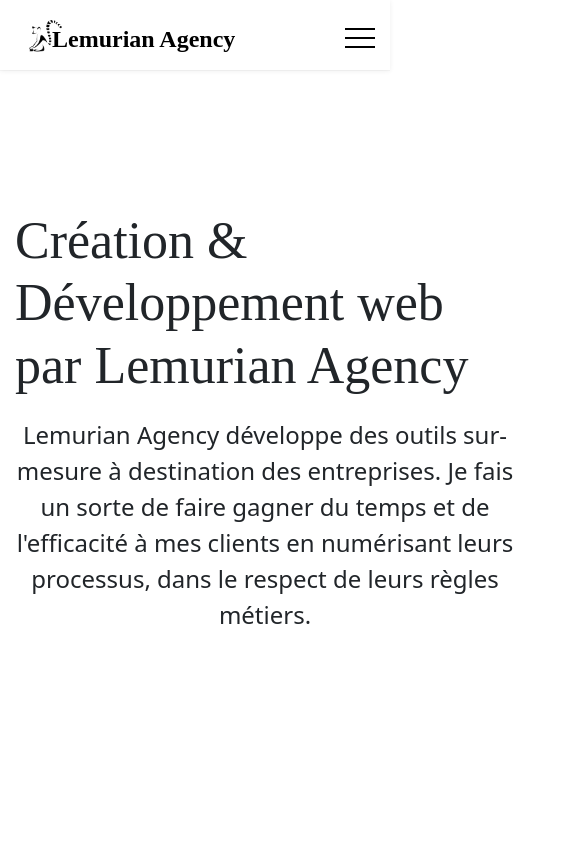
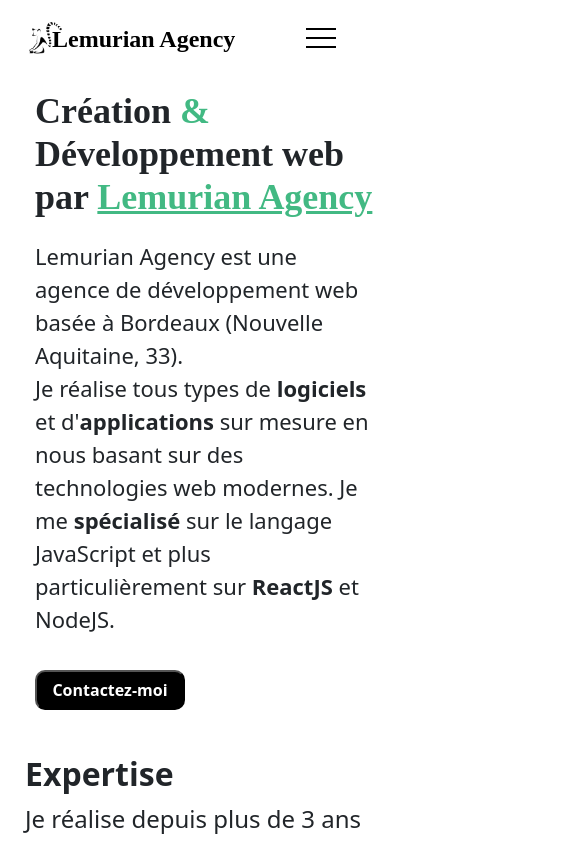
Before and after one commit to AndyRama/Lemurian, a React (Create React App) app: page / in a window 390 px wide. Shown: the top 844 px of the page, 585 px wide, since content can reach past the window. Built offline with nearby package versions, Linux system fonts and the light colour scheme.

Commit message:
(feat) mobile ok, add expertise

```diff
--- a/src/components/Header/Header.jsx
+++ b/src/components/Header/Header.jsx
@@ -33,16 +33,23 @@
     <section className="header">
       <div className="container__left">
         <h1 className="container__left__title">
-          Création <span className="green">&</span>
+          Création <span className="container__left__title__green--not">&</span>
           <br /> Développement web <br /> par{' '}
-          <span className="green">Lemurian Agency</span>
+          <span className="container__left__title__green">Lemurian Agency</span>
         </h1>
         <p className="container__left__text">
-          Lemurian Agency développe des outils sur-mesure à destination des
-          entreprises. Je fais un sorte de faire gagner du temps et de
-          l'efficacité à mes clients en numérisant leurs processus, dans le
-          respect de leurs règles métiers.
+          Lemurian Agency est une agence de développement web basée à Bordeaux
+          (Nouvelle Aquitaine, 33). <br /> Je réalise tous types de
+          <span> logiciels</span> et d'<span>applications</span> sur mesure en
+          nous basant sur des technologies web modernes. Je me
+          <span> spécialisé</span> sur le langage JavaScript et plus
+          particulièrement sur <span>ReactJS</span> et NodeJS.
         </p>
+        <button className="contact">
+          <a href="#contact" className="contact__text">
+            Contactez-moi
+          </a>
+        </button>
       </div>
       <div className="container__right">
         <img
--- a/src/components/Header/Header.scss
+++ b/src/components/Header/Header.scss
@@ -1,60 +1,3 @@
-// .main-title {
-//   font-family: poppins;
-//   font-size: 52px;
-//   color: black;
-//   width: 600px;
-//   margin-top: 150px;
-
-//   @media screen and (max-width: 1280px) {
-//     font-size: 48px;
-//   }
-
-//   @media screen and (max-width: 768px) {
-//     font-size: 36px;
-//     margin: 30px 0px 20px 0px;
-//     width: 30%;
-//     margin-top: 50px;
-//   }
-// }
-
-// .green {
-//   color: #42b983;
-// }
-
-// // text
-// .content {
-//   font-size: 24px;
-//   color: black;
-//   width: 600px;
-//   align-content: center;
-//   margin-top: 20px;
-//   text-align: center;
-
-//   @media screen and (max-width: 1280px) {
-//     font-size: 20px;
-//   }
-
-//   @media screen and (max-width: 768px) {
-//     font-size: 18px;
-//     // margin: 30px 0px 20px 0px;
-//     width: 300px;
-//     margin-top: 50px;
-//   }
-// }
-
-// .img-header {
-//   width: auto;
-//   height: 700px;
-
-//   @media screen and (max-width: 1199px) {
-//     width: auto;
-//     height: 500px;
-//   }
-
-//   @media screen and (max-width: 768px) {
-//     display: none;
-//   }
-// }
 .header {
   display: flex;
   justify-content: space-between;
@@ -71,51 +14,88 @@
   float: left;
   margin-top: 100px;
   z-index: 1;
+  justify-content: center;
+  margin: 20px;
 
   &__title {
     font-family: poppins;
-    font-size: 52px;
-    width: 540px;
-    margin-top: 110px;
+    font-size: 54px;
+    width: 560px;
+    margin-top: 50px;
+    font-weight: 600;
+
+    &__green {
+      color: #42b983;
+      text-decoration: underline #42b983;
+
+      &--not {
+        color: #42b983;
+        text-decoration: display;
+      }
+    }
+
+    @media screen and (max-width: 768px) {
+      margin-top: 70px;
+      font-size: 36px;
+    }
   }
 
   &__text {
+    margin-top: 20px;
     text-align: left;
+    font-size: 22px;
+    width: 340px;
+    text-align: left !important;
+
+    span {
+      font-weight: 700;
+    }
+  }
+}
+
+.contact {
+  width: 250px;
+  height: 70px;
+  border-radius: 10px;
+  background-color: black;
+  margin-top: 18px;
+
+  @media screen and (max-width: 768px) {
+    width: 150px;
+    height: 40px;
+  }
+
+  &__text {
+    text-decoration: none;
+    color: white;
     font-size: 24px;
-    width: 540px;
-    margin-top: 20px;
-    justify-content: flex-start;
+    font-weight: bold;
 
     @media screen and (max-width: 768px) {
-      margin-top: 20px;
-      width: 500px;
-      text-align: center !important;
+      font-size: 16px;
     }
   }
 }
 
 .container__Right {
-  width: 50%;
+  width: 60%;
   float: right;
   margin-top: 100px;
   margin-right: 100px;
 
   &__img {
+    height: 90%;
     width: 50%;
-    height: 90%;
     position: fixed;
     top: 0;
     right: 0;
 
     @media screen and (max-width: 1200px) {
+      width: 40%;
       position: fixed;
     }
 
     @media screen and (max-width: 992px) {
-      position: fixed;
-    }
-
-    @media screen and (max-width: 768px) {
       display: none;
     }
   }
--- a/src/components/Navbar/Navbar.scss
+++ b/src/components/Navbar/Navbar.scss
@@ -9,10 +9,9 @@
   justify-content: right;
   position: fixed;
   z-index: 600;
-  width: 100%;
+  width: 90%;
 
   @media (max-width: 768px) {
-    box-shadow: 0 1px 5px 0 rgba(0, 0, 0, 0.07), 0 1px 0 0 rgba(0, 0, 0, 0.03);
     background: white;
     font-size: 20px;
   }
@@ -22,7 +21,7 @@
 .navbar-lemurian-brand img {
   height: 60px;
   position: fixed;
-  top: 6px;
+  top: 8px;
   left: 15px;
 }
 
@@ -32,10 +31,14 @@
   top: 25px;
   left: 52px;
   font-family: poppins;
-  font-size: 24px;
+  font-size: 32px;
   color: black;
-  text-decoration-color: #42b983;
   font-weight: bold;
+
+  @media (max-width: 768px) {
+    font-weight: 600;
+    font-size: 24px;
+  }
 }
 
 /* Basic navbar item */
@@ -61,7 +64,8 @@
   padding: 0 10px;
   text-decoration: none;
   color: white;
-  font-size: 12px;
+  font-size: 24px;
+
   @media (max-width: 768px) {
     font-size: 20px;
   }
@@ -87,10 +91,12 @@
   text-decoration: none;
   color: white;
 }
+
 .navbar-dropdown-menu {
   margin-top: 15px;
   border-color: #e6e6e6;
 }
+
 .navbar-dropdown-menu > a {
   transition: color 0.3s ease;
   font-weight: lighter !important;
@@ -99,10 +105,12 @@
   padding: 0px 15px;
   display: flex;
 }
+
 .navbar-dropdown-menu > a:hover {
   background: transparent !important;
   color: black !important;
 }
+
 .navbar-dropdown-menu:before {
   content: ' ';
   height: 10px;
@@ -145,14 +153,14 @@
   -webkit-transform: rotate(-45deg);
   transform: rotate(-45deg);
   margin-top: 22.5px;
-  background-color: white;
+  background-color: black;
 }
 
 #toggle:checked + .hamburger .meat {
   -webkit-transform: rotate(45deg);
   transform: rotate(45deg);
   margin-top: -2px;
-  background-color: white;
+  background-color: black;
 }
 
 #toggle:checked + .hamburger .bottom {
@@ -169,15 +177,22 @@
 .nav {
   z-index: 1;
   position: fixed;
-  width: 100%;
+  width: 50%;
   height: 100%;
   top: -100%;
-  left: 0;
   right: 0;
   bottom: 0;
   overflow: hidden;
   -webkit-transition: all 0.3s ease-in-out;
   transition: all 0.3s ease-in-out;
+
+  @media (max-width: 768px) {
+    left: 0;
+    right: 0;
+    top: 0;
+    bottom: 0;
+    width: 100%;
+  }
 }
 
 .nav .nav-wrapper {
--- /dev/null
+++ b/src/components/blocText/BlocText.jsx
@@ -0,0 +1,19 @@
+import React from 'react'
+import './BlocText.scss'
+
+function BlocText() {
+  const content = [
+    {
+      title: 'Expertise',
+      text: "Je réalise depuis plus de 3 ans des outils sur-mesure à destination d'entreprises de petite taille. Je transforme chaque besoin de mes clients en solution web, en garantissant le respect de leurs règles métiers.",
+    },
+  ]
+  return (
+    <section className="blocText">
+      <h2 className="blocText__title">{content[0].title} </h2>
+      <p className="blocText__text">{content[0].text}</p>
+    </section>
+  )
+}
+
+export default BlocText
--- /dev/null
+++ b/src/components/blocText/BlocText.scss
@@ -0,0 +1,16 @@
+.blocText {
+  margin-top: 25px;
+  margin-left: 25px;
+  margin-bottom: 25px;
+
+  &__title {
+    font-size: 32px;
+    font-weight: bold;
+  }
+
+  &__text {
+    text-align: left;
+    font-size: 24px;
+    width: 350px;
+  }
+}
--- a/src/pages/Home/Home.jsx
+++ b/src/pages/Home/Home.jsx
@@ -1,12 +1,23 @@
 import './Home.scss'
 import Navbar from './../../components/Navbar/Navbar'
 import Header from './../../components/Header/Header'
+import BlocText from '../../components/blocText/BlocText'
 
 function Home() {
   return (
     <section>
       <Navbar />
       <Header />
+      <BlocText />
+      {/* COMPOMPOSENT EXPERTISE */}
+      <BlocText />
+      {/* COMPOMPOSENT DEVELOPPEMENT */}
+      {/* COMPOMPOSENT CONFIANCE */}
+      {/* COMPOMPOSENT ARTISANS */}
+      {/* COMPOMPOSENT QUI JE SUIS ! */}
+      {/* COMPOMPOSENT PROJECT */}
+      {/* COMPOMPOSENT SAVOIR + */}
+      {/* FOOTER + */}
     </section>
   )
 }
```
